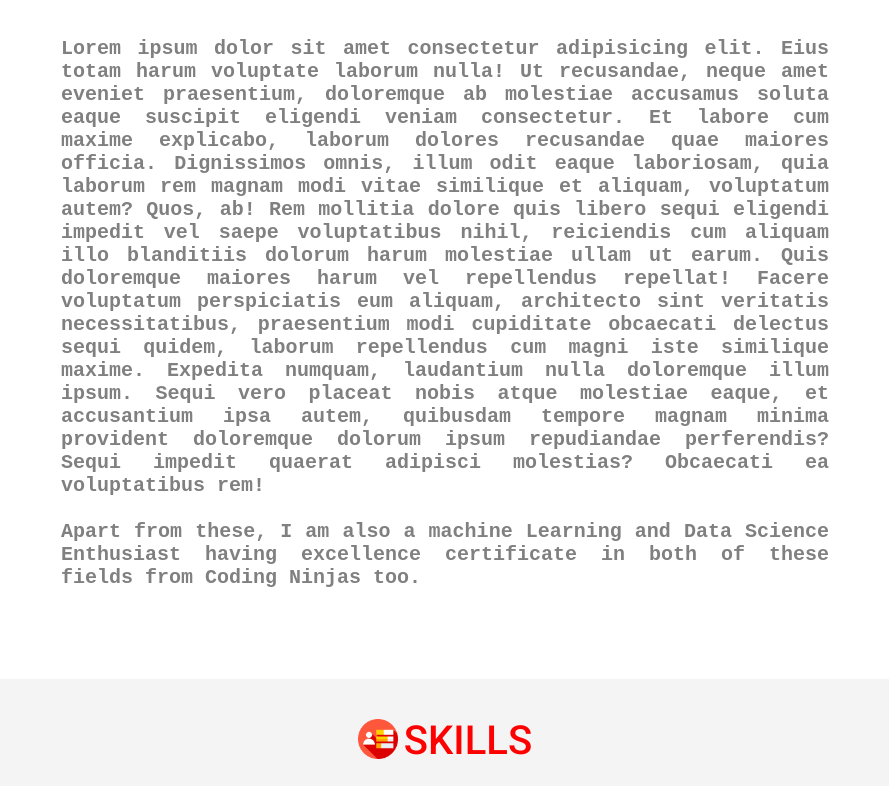
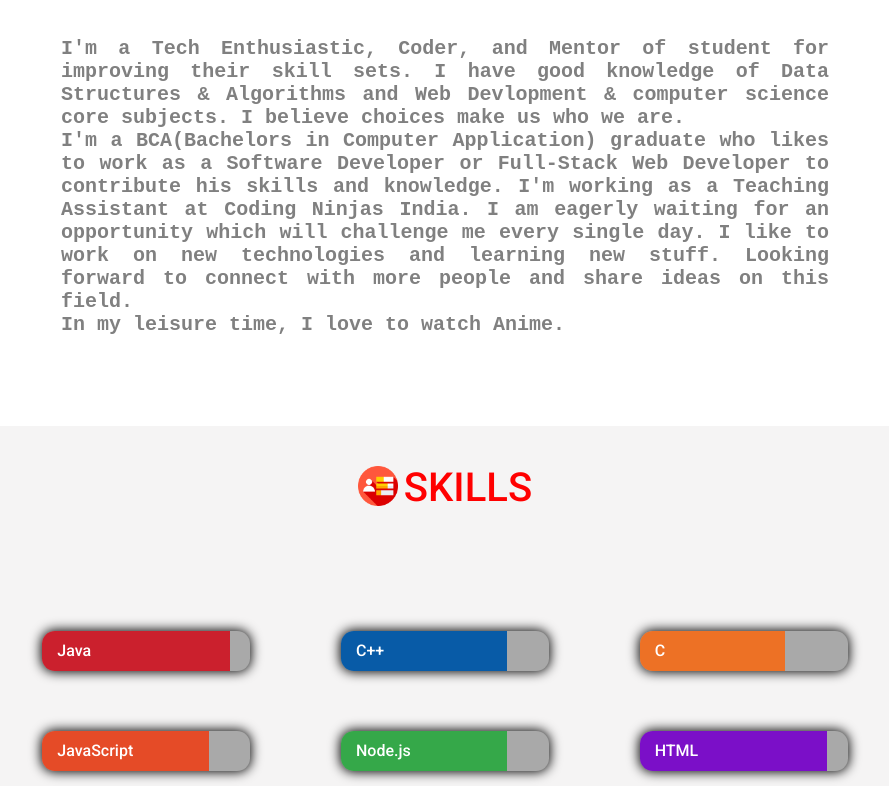
Before and after one commit to piyushhawq/ResumePortfolio.github.io, a plain HTML site: page index.html in a window 1280 px wide. Shown: the part 731-1517 px from the top of the page, without its empty margins (195-1084 px from the left). Drawn offline with Linux system fonts and the light colour scheme.

Commit message:
Update index.html

```diff
--- a/index.html
+++ b/index.html
@@ -77,15 +77,15 @@
                 <img src="https://raw.githubusercontent.com/piyushhawq/ResumePortfolio.github.io/main/media/piyush.jpg">
             </div>
             <p class="text-center about-text">
-               Lorem ipsum dolor sit amet consectetur adipisicing elit. Eius totam harum voluptate laborum nulla! Ut recusandae, neque amet eveniet praesentium, doloremque ab molestiae accusamus soluta eaque suscipit eligendi veniam consectetur.
-               Et labore cum maxime explicabo, laborum dolores recusandae quae maiores officia. Dignissimos omnis, illum odit eaque laboriosam, quia laborum rem magnam modi vitae similique et aliquam, voluptatum autem? Quos, ab!
-               Rem mollitia dolore quis libero sequi eligendi impedit vel saepe voluptatibus nihil, reiciendis cum aliquam illo blanditiis dolorum harum molestiae ullam ut earum. Quis doloremque maiores harum vel repellendus repellat!
-               Facere voluptatum perspiciatis eum aliquam, architecto sint veritatis necessitatibus, praesentium modi cupiditate obcaecati delectus sequi quidem, laborum repellendus cum magni iste similique maxime. Expedita numquam, laudantium nulla doloremque illum ipsum.
-               Sequi vero placeat nobis atque molestiae eaque, et accusantium ipsa autem, quibusdam tempore magnam minima provident doloremque dolorum ipsum repudiandae perferendis? Sequi impedit quaerat adipisci molestias? Obcaecati ea voluptatibus rem!
-                <br /><br />
-                Apart from
-                these, I am also a machine Learning and Data Science Enthusiast having excellence certificate in both of
-                these fields from Coding Ninjas too.
+
+I'm a Tech Enthusiastic, Coder, and Mentor of student for improving their skill sets. I have good knowledge of Data Structures & Algorithms and Web Devlopment & computer science core subjects.
+I believe choices make us who we are.
+ <br />
+I'm a BCA(Bachelors in Computer Application) graduate who likes to work as a Software Developer or Full-Stack Web Developer to contribute his skills and knowledge. I'm working as a Teaching Assistant at Coding Ninjas India.
+I am eagerly waiting for an opportunity which will challenge me every single day. I like to work on new technologies and learning new stuff. Looking forward to connect with more people and share ideas on this field.
+ <br />
+In my leisure time, I love to watch Anime.
+
             </p>
         </section>
         <section id="skills" class="top-and-bottom-margin">
```
